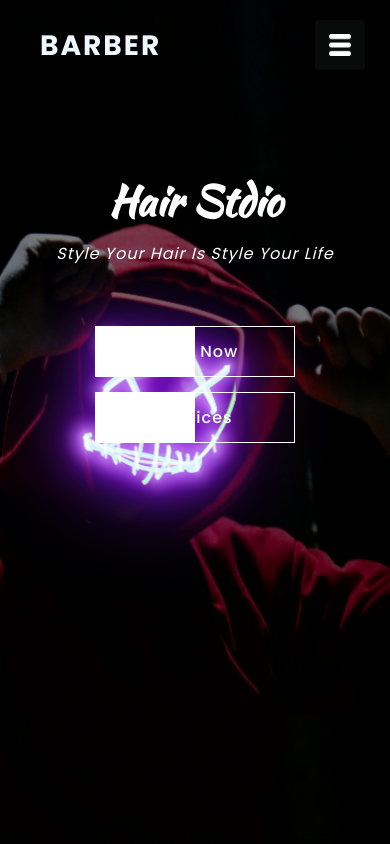
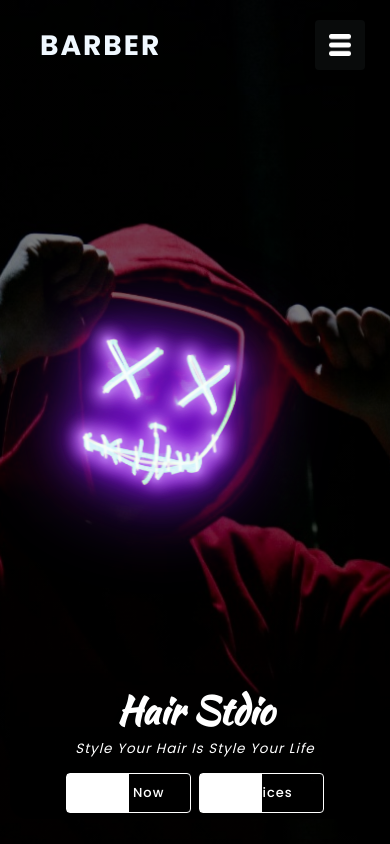
Before and after one commit to ajaykumarravulapalli/Hair-Studio, a website: page index.html in a window 390 px wide. Shown: the top 844 px of the page. Drawn offline with Linux system fonts and the light colour scheme; no server answers.

Commit message:
Position banner text below the face on mobile responsive view

```diff
--- a/DTI.css
+++ b/DTI.css
@@ -2255,16 +2255,51 @@ textarea.form-control{
 }
 
 @media screen and (max-width: 770px){
+    #banner{
+        display: flex;
+        flex-direction: column;
+        justify-content: flex-end;
+        align-items: center;
+        min-height: 100vh;
+        min-height: 100dvh;
+        padding-bottom: 30px;
+    }
+    .banner-text{
+        padding-top: 0;
+        padding-bottom: 0;
+        margin-top: auto;
+        width: 100%;
+        max-width: 92%;
+        background: linear-gradient(to top, rgba(0, 0, 0, 0.78) 0%, rgba(0, 0, 0, 0.45) 75%, transparent 100%);
+        padding: 22px 16px 8px;
+        border-radius: 18px;
+    }
     .banner-text h1{
-        font-size: 54px;
+        font-size: 46px;
+        line-height: 1.15;
+        margin-bottom: 6px;
+        text-shadow: 0 2px 10px rgba(0, 0, 0, 0.9);
     }
     .banner-text p{
-        font-size: 16px;
+        font-size: 15px;
+        margin-bottom: 10px;
+        text-shadow: 0 2px 8px rgba(0, 0, 0, 0.9);
+    }
+    .banner-btn{
+        margin: 14px auto 0;
+        display: flex;
+        justify-content: center;
+        gap: 12px;
     }
     .banner-btn a{
-        display: block;
-        margin: 15px auto;
-        width: 200px;
+        display: inline-flex;
+        align-items: center;
+        justify-content: center;
+        margin: 0;
+        width: 135px;
+        padding: 10px 0;
+        font-size: 14px;
+        border-radius: 4px;
     }
     .top-quick-nav{
         display: none;
@@ -2316,8 +2351,26 @@ textarea.form-control{
 }
 
 @media screen and (max-width: 480px){
+    #banner{
+        padding-bottom: 25px;
+    }
+    .banner-text{
+        max-width: 95%;
+        padding: 16px 12px 6px;
+    }
     .banner-text h1{
-        font-size: 42px;
+        font-size: 38px;
+    }
+    .banner-text p{
+        font-size: 13.5px;
+    }
+    .banner-btn{
+        gap: 8px;
+    }
+    .banner-btn a{
+        width: 125px;
+        padding: 9px 0;
+        font-size: 13px;
     }
     .time-slots-container{
         grid-template-columns: repeat(2, 1fr);
--- a/public/DTI.css
+++ b/public/DTI.css
@@ -2255,16 +2255,51 @@ textarea.form-control{
 }
 
 @media screen and (max-width: 770px){
+    #banner{
+        display: flex;
+        flex-direction: column;
+        justify-content: flex-end;
+        align-items: center;
+        min-height: 100vh;
+        min-height: 100dvh;
+        padding-bottom: 30px;
+    }
+    .banner-text{
+        padding-top: 0;
+        padding-bottom: 0;
+        margin-top: auto;
+        width: 100%;
+        max-width: 92%;
+        background: linear-gradient(to top, rgba(0, 0, 0, 0.78) 0%, rgba(0, 0, 0, 0.45) 75%, transparent 100%);
+        padding: 22px 16px 8px;
+        border-radius: 18px;
+    }
     .banner-text h1{
-        font-size: 54px;
+        font-size: 46px;
+        line-height: 1.15;
+        margin-bottom: 6px;
+        text-shadow: 0 2px 10px rgba(0, 0, 0, 0.9);
     }
     .banner-text p{
-        font-size: 16px;
+        font-size: 15px;
+        margin-bottom: 10px;
+        text-shadow: 0 2px 8px rgba(0, 0, 0, 0.9);
+    }
+    .banner-btn{
+        margin: 14px auto 0;
+        display: flex;
+        justify-content: center;
+        gap: 12px;
     }
     .banner-btn a{
-        display: block;
-        margin: 15px auto;
-        width: 200px;
+        display: inline-flex;
+        align-items: center;
+        justify-content: center;
+        margin: 0;
+        width: 135px;
+        padding: 10px 0;
+        font-size: 14px;
+        border-radius: 4px;
     }
     .top-quick-nav{
         display: none;
@@ -2316,8 +2351,26 @@ textarea.form-control{
 }
 
 @media screen and (max-width: 480px){
+    #banner{
+        padding-bottom: 25px;
+    }
+    .banner-text{
+        max-width: 95%;
+        padding: 16px 12px 6px;
+    }
     .banner-text h1{
-        font-size: 42px;
+        font-size: 38px;
+    }
+    .banner-text p{
+        font-size: 13.5px;
+    }
+    .banner-btn{
+        gap: 8px;
+    }
+    .banner-btn a{
+        width: 125px;
+        padding: 9px 0;
+        font-size: 13px;
     }
     .time-slots-container{
         grid-template-columns: repeat(2, 1fr);
--- a/server.js
+++ b/server.js
@@ -43,7 +43,10 @@ async function initMongoDB() {
     dbPromise = (async () => {
         try {
             console.log('Connecting to MongoDB Atlas...');
-            dbClient = new MongoClient(MONGODB_URI);
+            dbClient = new MongoClient(MONGODB_URI, {
+                family: 4,
+                serverSelectionTimeoutMS: 8000
+            });
             await dbClient.connect();
             mongoDB = dbClient.db(DB_NAME);
             console.log(`Connected successfully to MongoDB Atlas database: ${DB_NAME}`);
```
